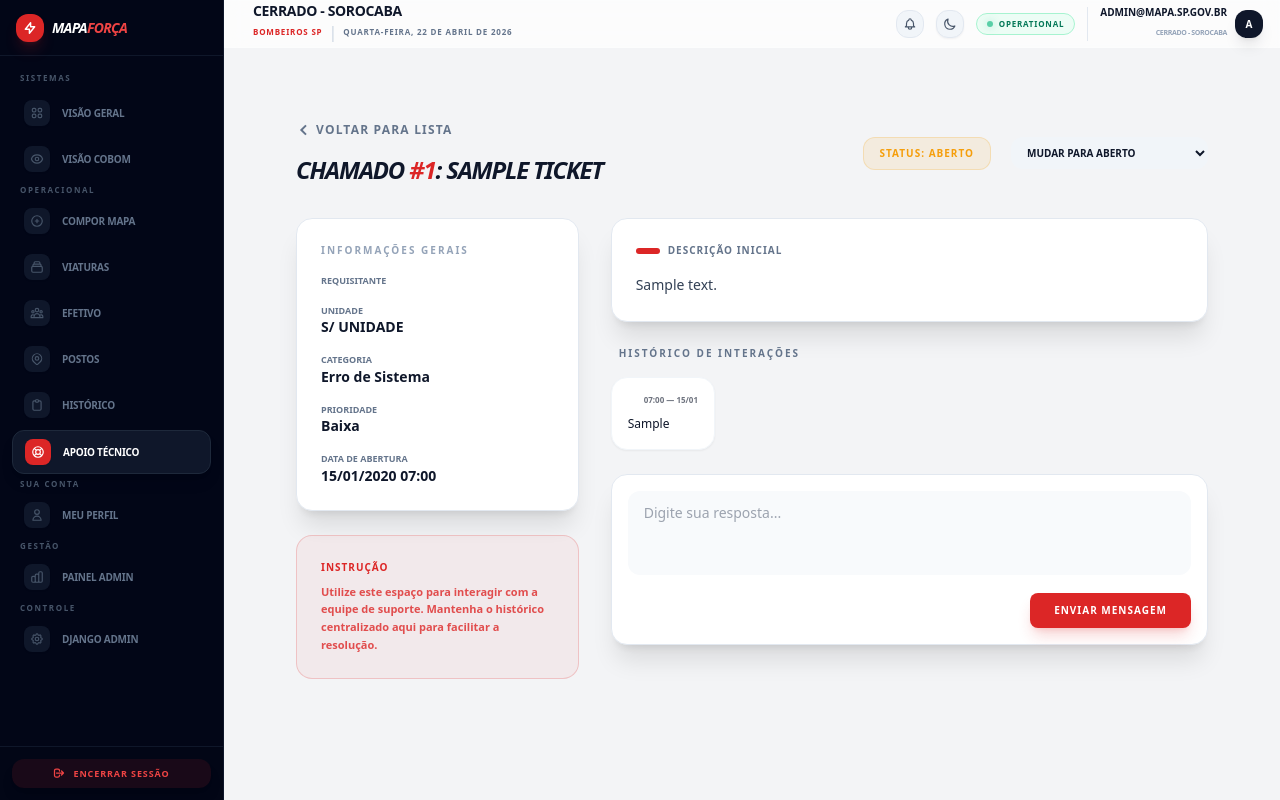
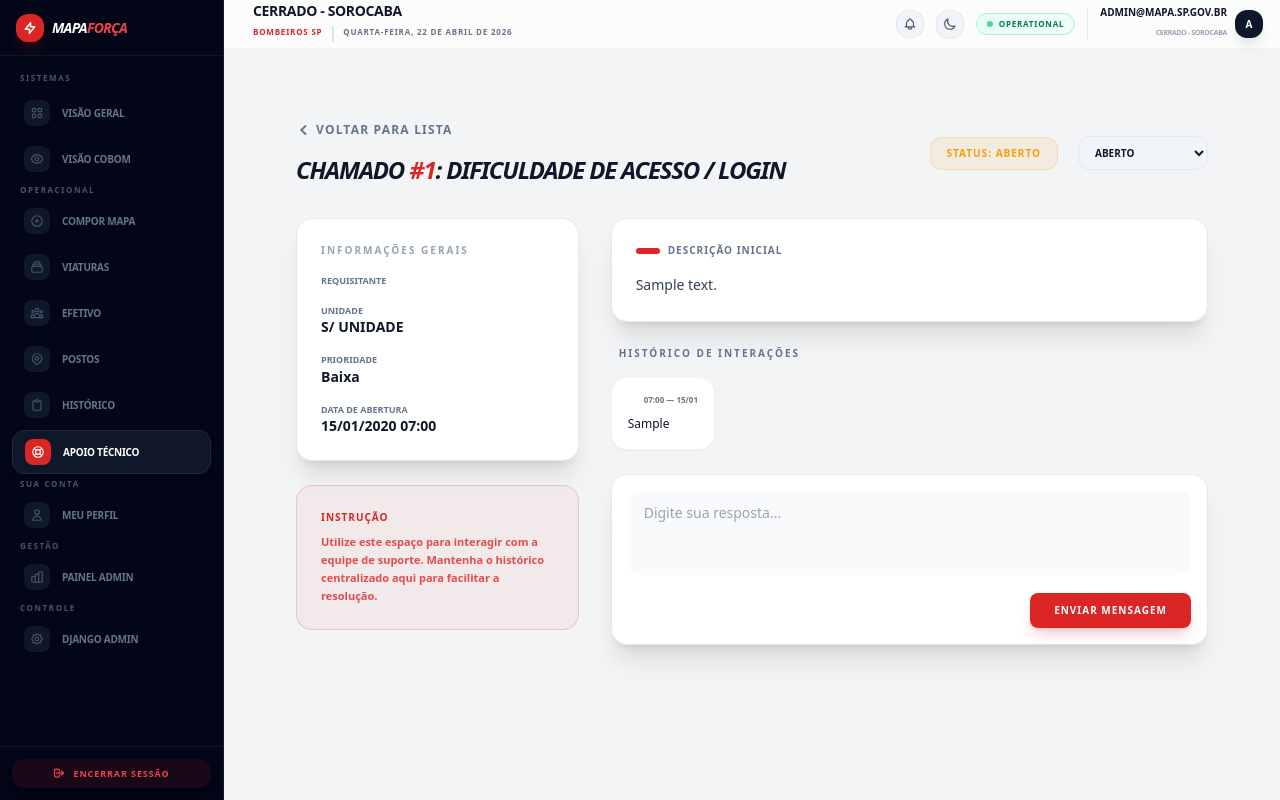
Before and after one commit to Andre-fdias/Mapa-Forca, a Django app: page /tickets/1/ in a window 1280 px wide. Run offline with Django 5.2, Linux system fonts and the light colour scheme; a user stored in the database is signed in; data comes from the database, SQL or seed files in the repository; tables that the repository leaves empty hold one stand-in row (values such as "Sample post"); data that the repository does not hold is empty; some libraries are stand-ins or nearby versions.

Commit message:
feat: padroniza assuntos de tickets com prioridade automática

```diff
--- a/backend/templates/tickets/detalhe_ticket.html
+++ b/backend/templates/tickets/detalhe_ticket.html
@@ -3,7 +3,7 @@
 {% block title %}Chamado #{{ ticket.id }} — Mapa Força{% endblock %}
 
 {% block content %}
-<div class="max-w-5xl mx-auto py-8 px-4 sm:px-6 lg:px-8 animate-fade-in">
+<div class="max-w-5xl mx-auto py-8 px-4 sm:px-6 lg:px-8 animate-fade-in text-[var(--text-primary)]">
     <!-- Breadcrumb e Status -->
     <div class="flex flex-col md:flex-row md:items-center justify-between mb-8 gap-4">
         <div>
@@ -12,7 +12,7 @@
                 Voltar para lista
             </a>
             <h1 class="text-2xl font-black text-slate-900 dark:text-white uppercase tracking-tighter italic">
-                Chamado <span class="text-red-600">#{{ ticket.id }}</span>: {{ ticket.titulo }}
+                Chamado <span class="text-red-600">#{{ ticket.id }}</span>: {{ ticket.get_titulo_display }}
             </h1>
         </div>
 
@@ -28,9 +28,10 @@
             {% if is_support_team %}
             <form method="POST" action="{% url 'tickets:ticket_update_status' ticket.id %}" class="flex items-center space-x-2">
                 {% csrf_token %}
-                <select name="status" onchange="this.form.submit()" class="bg-slate-100 dark:bg-white/5 border-none rounded-xl text-[10px] font-black uppercase px-3 py-2 outline-none">
+                <select name="status" onchange="this.form.submit()" class="bg-slate-100 dark:bg-white/5 border border-slate-200 dark:border-white/10 rounded-xl text-[10px] font-black uppercase px-3 py-2 outline-none focus:ring-2 focus:ring-red-600 transition-all cursor-pointer">
+                    <option value="" disabled>Alterar Status</option>
                     {% for code, label in ticket.STATUS_CHOICES %}
-                    <option value="{{ code }}" {% if ticket.status == code %}selected{% endif %}>Mudar para {{ label }}</option>
+                    <option value="{{ code }}" {% if ticket.status == code %}selected{% endif %}>{{ label }}</option>
                     {% endfor %}
                 </select>
             </form>
@@ -53,12 +54,10 @@
                         <p class="text-sm font-bold text-slate-900 dark:text-white">{{ ticket.requisitante.unidade.nome|default:"S/ UNIDADE" }}</p>
                     </div>
                     <div>
-                        <p class="text-[9px] font-bold text-slate-500 uppercase">Categoria</p>
-                        <p class="text-sm font-bold text-slate-900 dark:text-white">{{ ticket.get_categoria_display }}</p>
-                    </div>
-                    <div>
                         <p class="text-[9px] font-bold text-slate-500 uppercase">Prioridade</p>
-                        <p class="text-sm font-black {% if ticket.prioridade == 'URGENTE' %}text-red-600{% else %}text-slate-900 dark:text-white{% endif %}">{{ ticket.get_prioridade_display }}</p>
+                        <p class="text-sm font-black {% if ticket.prioridade == 'URGENTE' %}text-red-600{% elif ticket.prioridade == 'ALTA' %}text-orange-500{% else %}text-slate-900 dark:text-white{% endif %}">
+                            {{ ticket.get_prioridade_display }}
+                        </p>
                     </div>
                     <div>
                         <p class="text-[9px] font-bold text-slate-500 uppercase">Data de Abertura</p>
--- a/backend/tickets/admin.py
+++ b/backend/tickets/admin.py
@@ -8,7 +8,7 @@ class TicketMessageInline(admin.TabularInline):
 @admin.register(Ticket)
 class TicketAdmin(admin.ModelAdmin):
     list_display = ('id', 'titulo', 'requisitante', 'status', 'prioridade', 'criado_em')
-    list_filter = ('status', 'prioridade', 'categoria')
+    list_filter = ('status', 'prioridade')
     search_fields = ('titulo', 'descricao', 'requisitante__email')
     inlines = [TicketMessageInline]
     readonly_fields = ('criado_em', 'atualizado_em')
--- a/backend/tickets/models.py
+++ b/backend/tickets/models.py
@@ -9,6 +9,29 @@ class Ticket(models.Model):
         ('FECHADO', 'Fechado'),
     ]
 
+    ASSUNTO_CHOICES = [
+        ('ERRO_LOGIN', 'Dificuldade de Acesso / Login'),
+        ('CORRECAO_EFETIVO', 'Correção de Dados do Efetivo'),
+        ('VIATURA_INDISPONIVEL', 'Viatura não aparece no seletor'),
+        ('ERRO_MAPA_FORCA', 'Erro ao salvar/finalizar Mapa'),
+        ('SOLICITAR_UNIDADE', 'Cadastro de nova Unidade/Posto'),
+        ('DUVIDA_SISTEMA', 'Dúvida sobre funcionalidade'),
+        ('SUGESTAO_MELHORIA', 'Sugestão de Melhoria'),
+        ('OUTRO', 'Outro Assunto'),
+    ]
+
+    # Mapeamento Automático de Prioridade
+    PRIORIDADE_MAP = {
+        'ERRO_LOGIN': 'ALTA',
+        'CORRECAO_EFETIVO': 'MEDIA',
+        'VIATURA_INDISPONIVEL': 'ALTA',
+        'ERRO_MAPA_FORCA': 'URGENTE',
+        'SOLICITAR_UNIDADE': 'BAIXA',
+        'DUVIDA_SISTEMA': 'BAIXA',
+        'SUGESTAO_MELHORIA': 'BAIXA',
+        'OUTRO': 'MEDIA',
+    }
+
     PRIORIDADE_CHOICES = [
         ('BAIXA', 'Baixa'),
         ('MEDIA', 'Média'),
@@ -16,20 +39,11 @@ class Ticket(models.Model):
         ('URGENTE', 'Urgente'),
     ]
 
-    CATEGORIA_CHOICES = [
-        ('ERRO_SISTEMA', 'Erro de Sistema'),
-        ('CORRECAO_DADOS', 'Correção de Dados'),
-        ('DUVIDA', 'Dúvida'),
-        ('SUGESTAO', 'Sugestão'),
-        ('OUTRO', 'Outro'),
-    ]
-
     requisitante = models.ForeignKey(settings.AUTH_USER_MODEL, on_delete=models.CASCADE, related_name='tickets_criados')
-    titulo = models.CharField(max_length=255)
+    titulo = models.CharField(max_length=100, choices=ASSUNTO_CHOICES)
     descricao = models.TextField()
     status = models.CharField(max_length=20, choices=STATUS_CHOICES, default='ABERTO')
     prioridade = models.CharField(max_length=20, choices=PRIORIDADE_CHOICES, default='MEDIA')
-    categoria = models.CharField(max_length=20, choices=CATEGORIA_CHOICES, default='OUTRO')
     criado_em = models.DateTimeField(auto_now_add=True)
     atualizado_em = models.DateTimeField(auto_now=True)
 
@@ -38,8 +52,14 @@ class Ticket(models.Model):
         verbose_name = 'Chamado'
         verbose_name_plural = 'Chamados'
 
+    def save(self, *args, **kwargs):
+        # Define a prioridade automaticamente com base no assunto na primeira vez que o ticket é criado
+        if not self.id:
+            self.prioridade = self.PRIORIDADE_MAP.get(self.titulo, 'MEDIA')
+        super().save(*args, **kwargs)
+
     def __str__(self):
-        return f"#{self.id} - {self.titulo} ({self.get_status_display()})"
+        return f"#{self.id} - {self.get_titulo_display()} ({self.get_status_display()})"
 
 class TicketMessage(models.Model):
     ticket = models.ForeignKey(Ticket, on_delete=models.CASCADE, related_name='mensagens')
--- a/backend/tickets/views.py
+++ b/backend/tickets/views.py
@@ -28,26 +28,21 @@ def ticket_list_view(request):
 
 @login_required
 def ticket_create_view(request):
-    """Abre um novo chamado."""
+    """Abre um novo chamado com assunto padronizado."""
     if request.method == 'POST':
         titulo = request.POST.get('titulo')
         descricao = request.POST.get('descricao')
-        categoria = request.POST.get('categoria', 'OUTRO')
-        prioridade = request.POST.get('prioridade', 'MEDIA')
 
         ticket = Ticket.objects.create(
             requisitante=request.user,
             titulo=titulo,
-            descricao=descricao,
-            categoria=categoria,
-            prioridade=prioridade
+            descricao=descricao
         )
-        messages.success(request, f"Chamado #{ticket.id} aberto com sucesso!")
+        messages.success(request, f"Chamado #{ticket.id} aberto com sucesso! Prioridade: {ticket.get_prioridade_display()}")
         return redirect('tickets:ticket_detail', pk=ticket.id)
 
     return render(request, 'tickets/novo_ticket.html', {
-        'categorias': Ticket.CATEGORIA_CHOICES,
-        'prioridades': Ticket.PRIORIDADE_CHOICES
+        'assuntos': Ticket.ASSUNTO_CHOICES
     })
 
 @login_required
```
Also changed, not shown: backend/templates/tickets/lista_tickets.html (+2 -8 lines), backend/templates/tickets/novo_ticket.html (+9 -25 lines), backend/tickets/migrations/0002_remove_ticket_categoria_alter_ticket_titulo.py (added).
